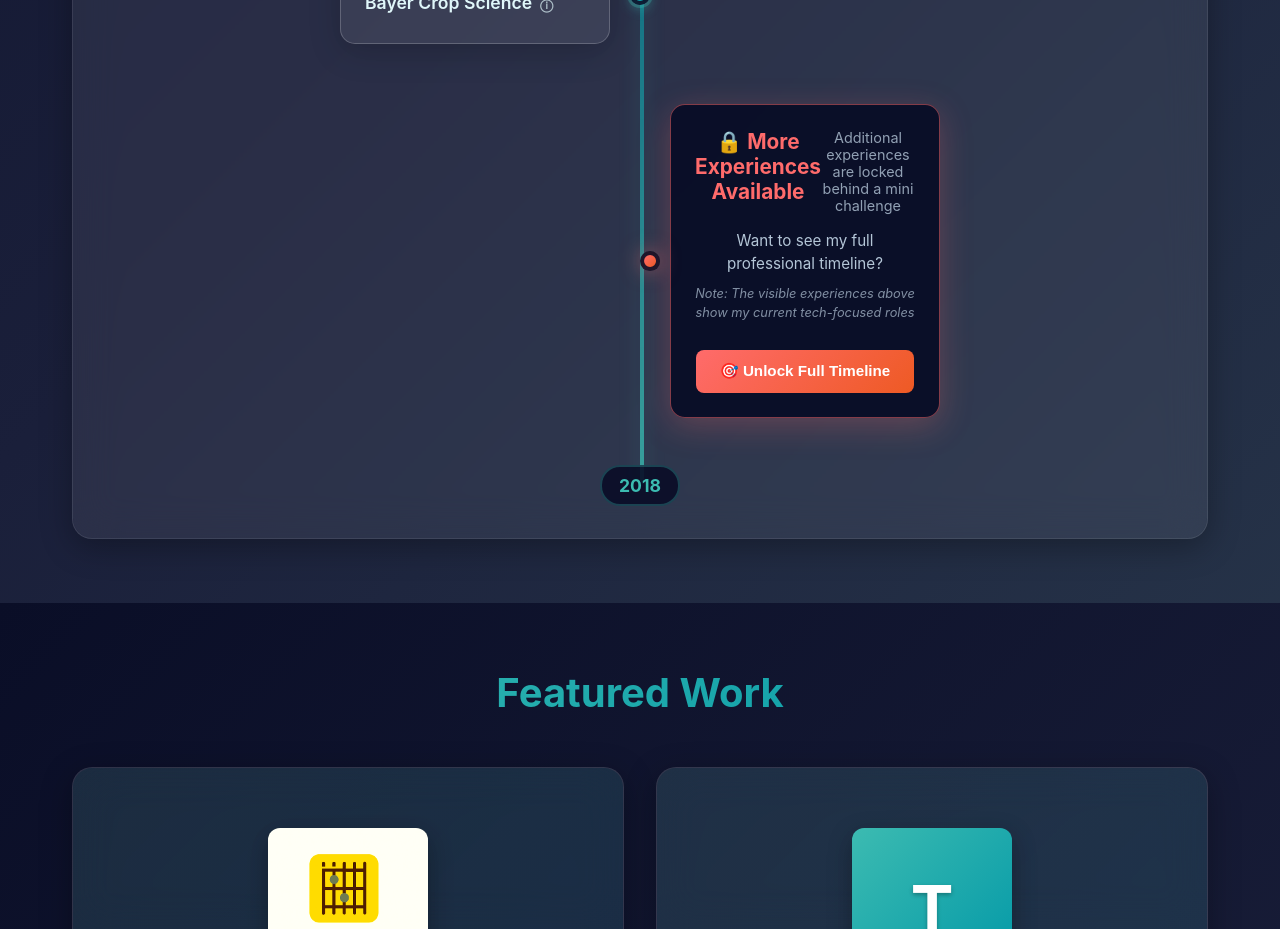
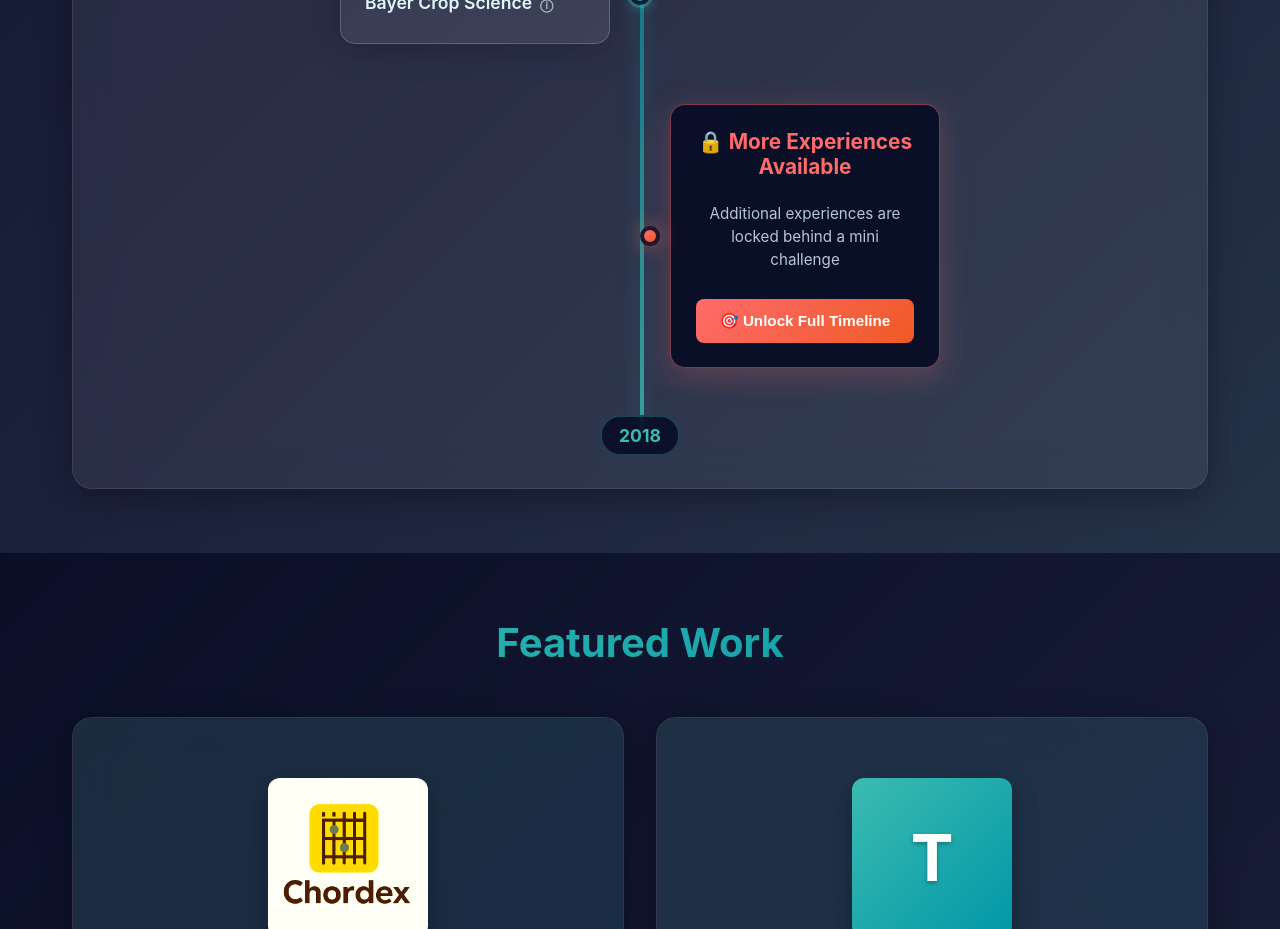
Before and after one commit to whalephisher/whalephisher.github.io, a React (Vite) app: page / in a window 1280 px wide. Shown: the part 1840-2769 px from the top of the page. Built offline with nearby package versions, Linux system fonts and the light colour scheme.

Commit message:
changed description for ctf challenge

```diff
--- a/src/components/ui/Timeline.jsx
+++ b/src/components/ui/Timeline.jsx
@@ -299,17 +299,9 @@ const Timeline = () => {
                     <div className="ctf-title">
                       🔒 More Experiences Available
                     </div>
-                    <div className="ctf-subtitle">
-                      Additional experiences are locked behind a mini challenge
-                    </div>
                   </div>
                   <div className="ctf-description">
-                    Want to see my full professional timeline?
-                    <br />
-                    <small>
-                      Note: The visible experiences above show my current
-                      tech-focused roles
-                    </small>
+                    Additional experiences are locked behind a mini challenge
                   </div>
                   <button
                     className="ctf-start-btn"
@@ -413,7 +405,7 @@ const Timeline = () => {
               <div className="success-message">
                 {showFullTimeline
                   ? "Click to show only current tech-focused roles"
-                  : "Click to view the complete professional timeline"}
+                  : "Click to view the entire work timeline"}
               </div>
             </div>
           </div>
```
